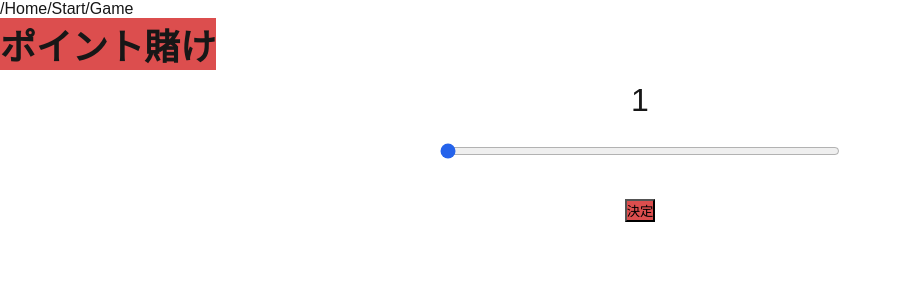
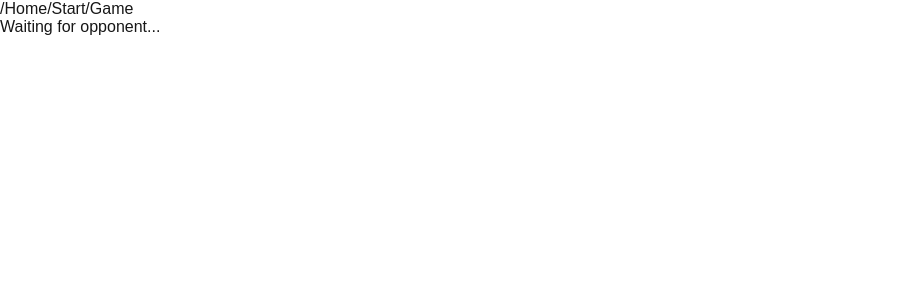
Before and after one commit to mitsui6969/Zerofy, a Next.js app in the folder frontend/: page /game in a window 1280 px wide. Shown: the top 300 px of the page, without its empty margins (0-902 px from the left). Built offline with nearby package versions, Linux system fonts and the light colour scheme.

Commit message:
ログ編集

```diff
--- a/frontend/src/app/game/page.jsx
+++ b/frontend/src/app/game/page.jsx
@@ -7,36 +7,13 @@ import { useSocketStore } from '../store/socketStore';
 // import { sendMessage } from '../websocket/socketClient';
 
 export default function GamePage() {
-    const [phase, setPhase] = useState('BET'); // 'BET' | 'QUESTION' | 'RESULT' | 'WAIT'
+    const [phase, setPhase] = useState('WAIT'); // 'BET' | 'QUESTION' | 'RESULT' | 'WAIT'
     const [data, setData] = useState(null); // サーバーからのフェーズデータ
     const [ws, setWs] = useState(null);
     // const {messages, setMessages} = useSocketStore();
 
     useEffect(() => {
-        // useSocketStore.setState((state) => ({
-        //     messages: [...state.messages, { type: 'WAIT' }]
-        // }));
 
-        // const socket = new WebSocket('ws://localhost:8080/ws');
-
-        // socket.onopen = () => {
-        // console.log('WebSocket connected');
-        // };
-
-        // socket.onmessage = (event) => {
-        // const msg = JSON.parse(event.data);
-        // if (msg.type === 'PHASE') {
-        //     setPhase(msg.phase);   // "BET" | "QUESTION" | "RESULT"
-        //     setData(msg.payload);
-        // }
-        // };
-
-        // socket.onerror = console.error;
-        // socket.onclose = () => console.log('WebSocket disconnected');
-
-        // setWs(socket);
-
-        // return () => socket.close();
     }, []);
 
     return (
```
Also changed, not shown: 1 other file (tests, documents, lock files or other folders).
